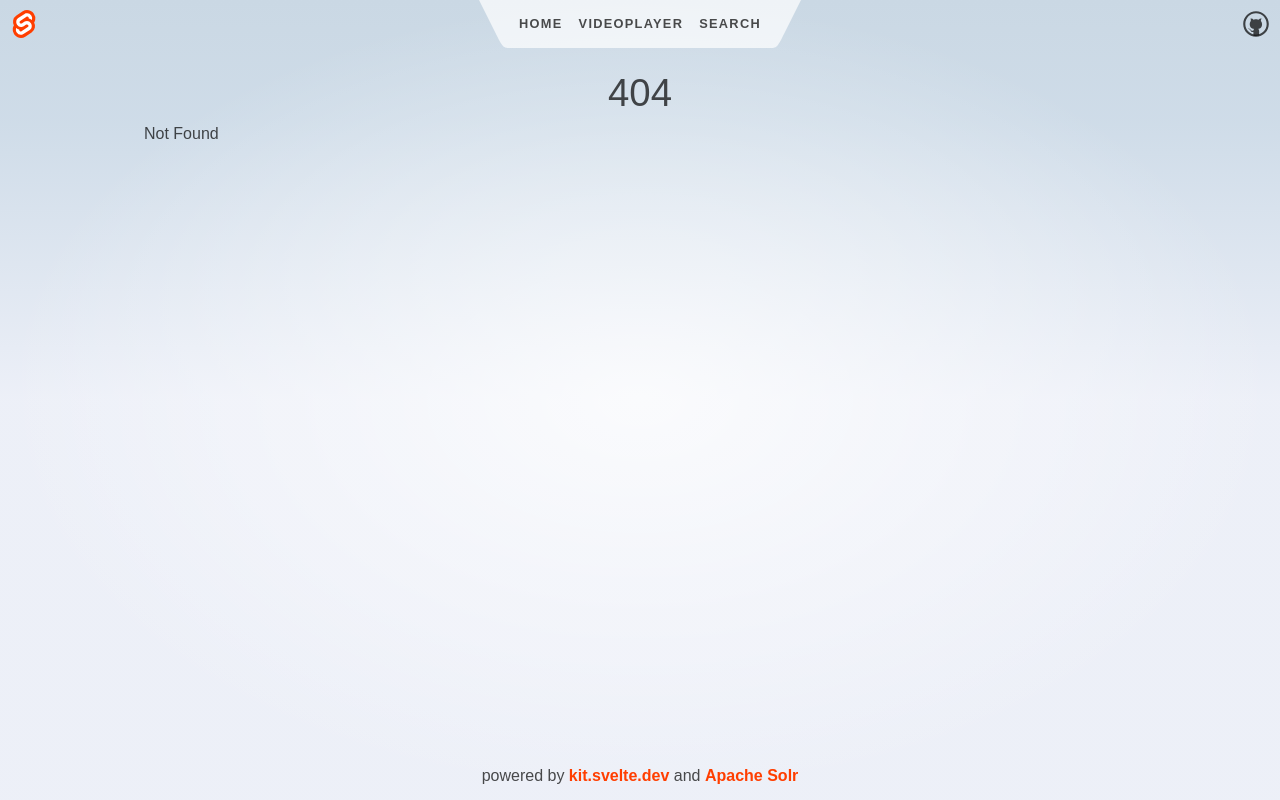
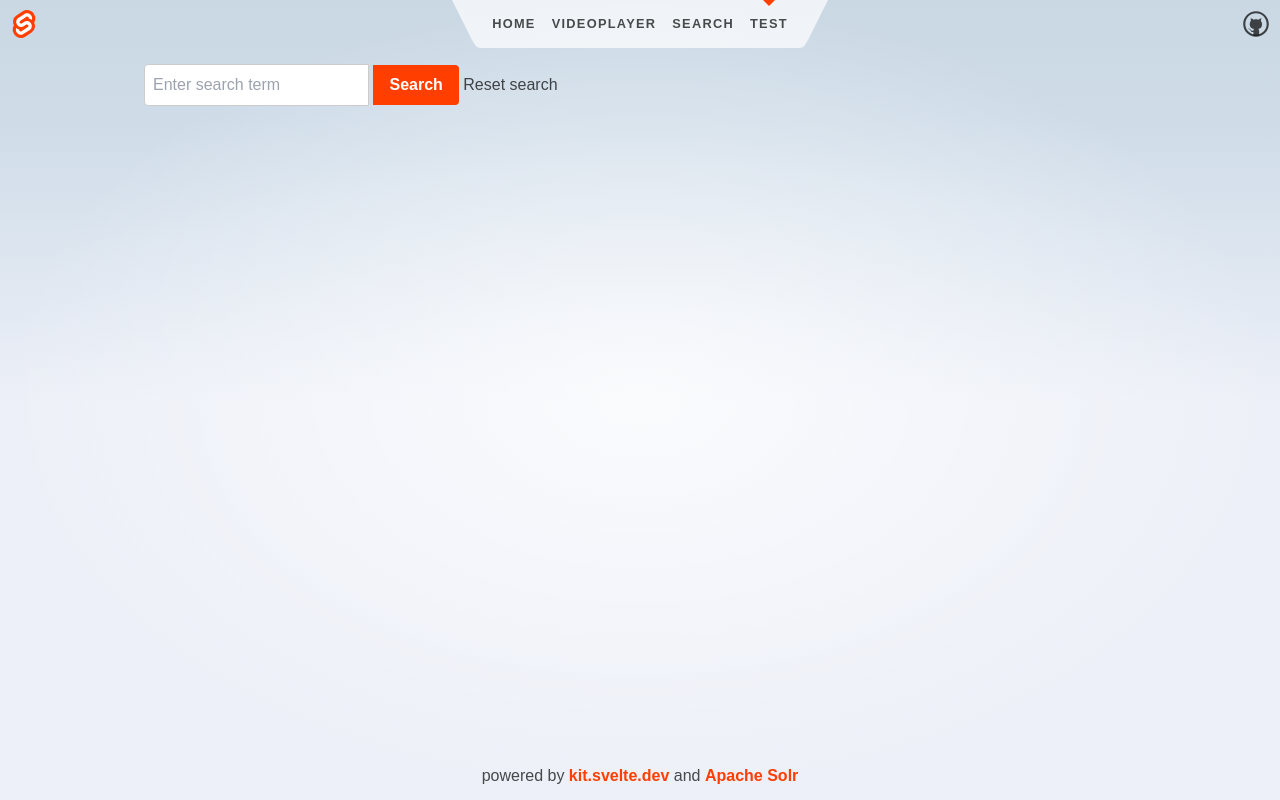
Before and after one commit to sdsc-ordes/debates-ui, a SvelteKit app: page /test in a window 1280 px wide. Before the commit this address had no page. Built offline with nearby package versions, Linux system fonts and the light colour scheme; no server answers.

Commit message:
add test page to try solr search component

```diff
--- a/src/routes/Header.svelte
+++ b/src/routes/Header.svelte
@@ -24,6 +24,9 @@
 			</li>
 			<li aria-current={$page.url.pathname === '/search' ? 'page' : undefined}>
 				<a href="/search">Search</a>
+			</li>
+			<li aria-current={$page.url.pathname === '/test' ? 'page' : undefined}>
+				<a href="/test">Test</a>
 			</li>
 		</ul>
 		<svg viewBox="0 0 2 3" aria-hidden="true">
--- /dev/null
+++ b/src/routes/test/+page.svelte
@@ -0,0 +1,24 @@
+<svelte:head>
+  <title>Test Page</title>
+  <meta name="description" content="Testpage" />
+</svelte:head>
+
+<script lang="ts">
+  import SolrSearch from "$lib/SolrSearch.svelte";
+  import { writable } from "svelte/store";
+  const solrUrl = import.meta.env.VITE_SOLR_URL;
+
+  let result = writable(null);
+
+  const handleDataFetched = ({ detail }) => {
+    result.set(detail);
+    console.log(detail);
+  };
+</script>
+
+<SolrSearch {solrUrl} on:dataFetched={handleDataFetched} />
+
+
+{#if $result}
+  <pre>{JSON.stringify($result, null, 2)}</pre>
+{/if}
```
